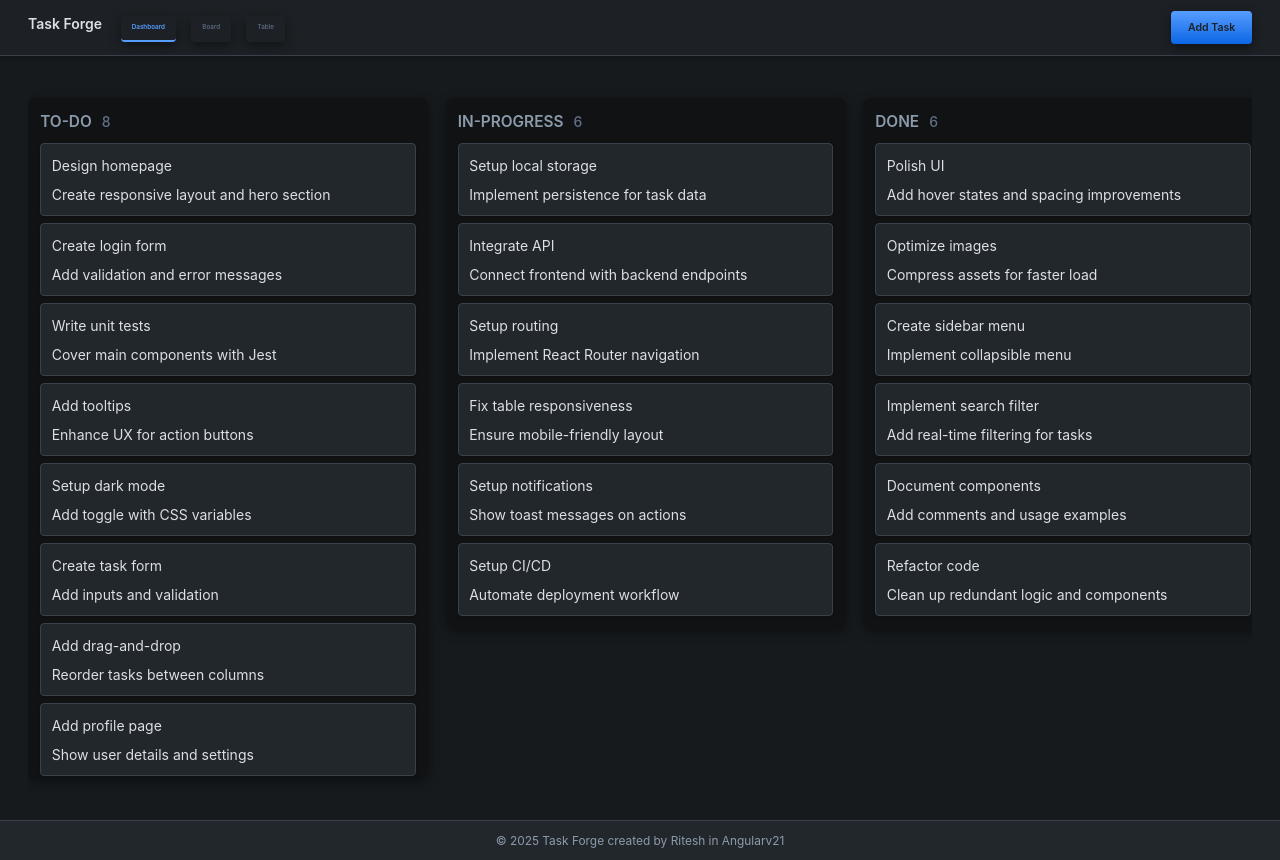
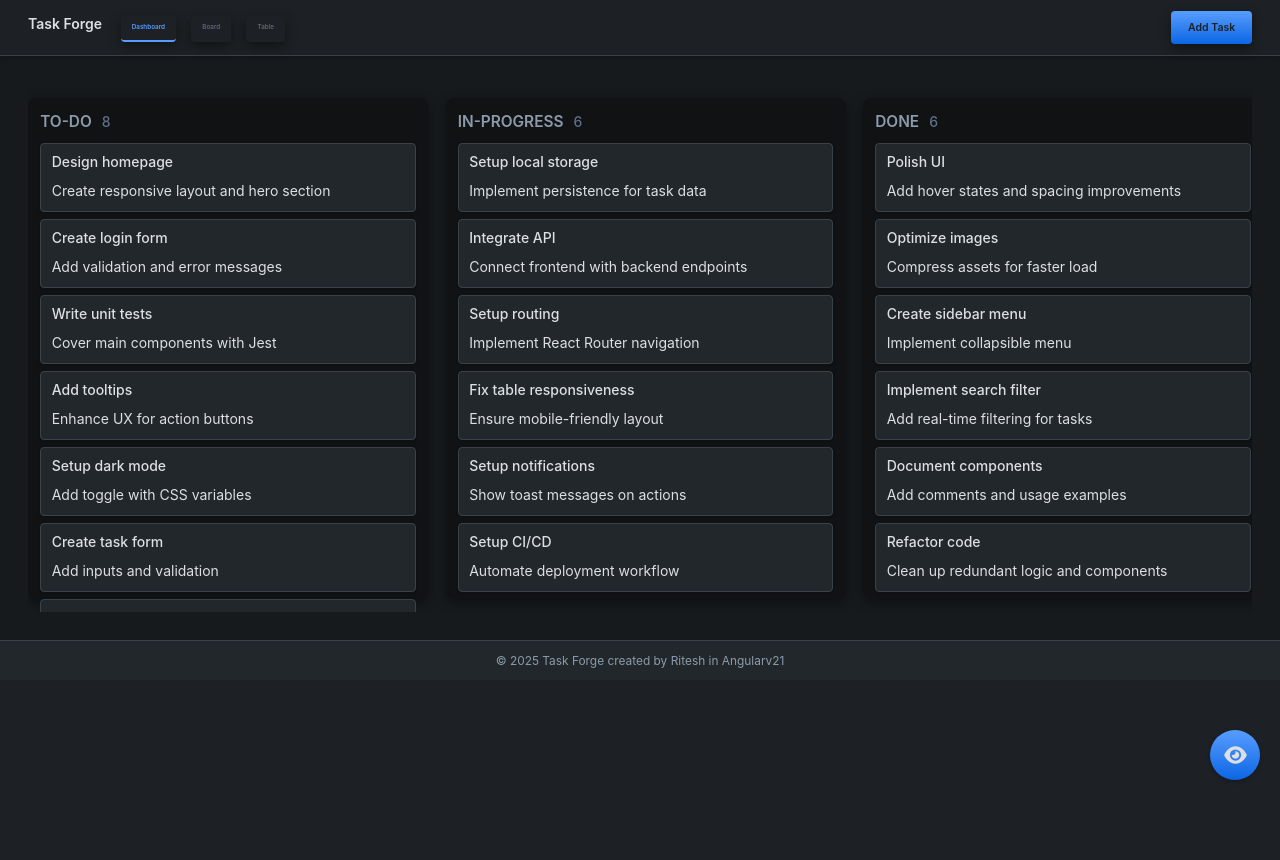
Before and after one commit to ritshkr1/task-forge, an Angular app: page /kanban in a window 1280 px wide. After the commit the page ends 800 px from the top, so only its background shows below. Built offline with nearby package versions, Linux system fonts and the light colour scheme.

Commit message:
Kanban: Add drag and drop and re-order

```diff
--- a/package.json
+++ b/package.json
@@ -23,12 +23,17 @@
   "private": true,
   "packageManager": "npm@11.6.1",
   "dependencies": {
+    "@angular/cdk": "^21.0.2",
     "@angular/common": "^21.0.0",
     "@angular/compiler": "^21.0.0",
     "@angular/core": "^21.0.0",
     "@angular/forms": "^21.0.0",
     "@angular/platform-browser": "^21.0.0",
     "@angular/router": "^21.0.0",
+    "@fortawesome/angular-fontawesome": "^4.0.0",
+    "@fortawesome/fontawesome-svg-core": "^7.1.0",
+    "@fortawesome/free-regular-svg-icons": "^7.1.0",
+    "@fortawesome/free-solid-svg-icons": "^7.1.0",
     "rxjs": "~7.8.0",
     "tslib": "^2.3.0"
   },
--- a/src/app/app.html
+++ b/src/app/app.html
@@ -1 +1 @@
-<app-layout />
+<app-layout (themeToggle)="handleToggleEvent($event)"/>
--- a/src/app/app.ts
+++ b/src/app/app.ts
@@ -1,5 +1,6 @@
-import { Component, signal } from '@angular/core';
+import { Component, signal,Inject,Renderer2 } from '@angular/core';
 import { Layout } from './layout/layout/layout';
+import { DOCUMENT } from '@angular/common';
 
 @Component({
   selector: 'app-root',
@@ -9,4 +10,27 @@ import { Layout } from './layout/layout/layout';
 })
 export class App {
   protected readonly title = signal('task-forge');
+  theme = 'dark';
+  constructor(
+    private renderer: Renderer2,
+    @Inject(DOCUMENT) private document: Document
+  ) {
+    const body = this.document.body;
+    this.renderer.addClass(body, this.theme);
+  }
+
+  handleToggleEvent(event:string){
+    const body = this.document.body;
+
+    if (this.theme) {
+      this.renderer.removeClass(body, this.theme);
+    }
+
+    if (event) {
+      this.renderer.addClass(body, event);
+      this.theme = event;
+    } else {
+      this.theme = '';
+    }
+  }
 }
--- a/src/app/directives/dropzone.ts
+++ b/src/app/directives/dropzone.ts
@@ -6,6 +6,7 @@ import { Task } from '../interface/task.model';
 })
 export class Dropzone {
   itemDropped = output<Task>();
+  dragedColumn = output<string>();
   constructor() { }
   // Prevents default behavior to allow dropping
 @HostListener('dragover', ['$event'])
@@ -26,4 +27,11 @@ onDrop(event: DragEvent) {
   }
 }
 
+@HostListener('dragenter', ['$event'])
+onDragEnter(event: DragEvent) {
+  event.preventDefault();
+  console.log('drag enter', event);
+  this.dragedColumn.emit('enter')
 }
+
+}
--- a/src/app/interface/task.model.ts
+++ b/src/app/interface/task.model.ts
@@ -18,3 +18,5 @@ interface User {
   userId: number;
   name: string;
 }
+
+export type TabNameType = 'To-Do' | 'In-Progress' | 'Done';
--- a/src/app/layout/layout/layout.html
+++ b/src/app/layout/layout/layout.html
@@ -1,3 +1,4 @@
 <app-header />
 <app-main-body />
 <app-footer />
+<button class="theme-toggle-btn" (click)="toggleTheme()"><fa-icon [icon]="solidEye"></fa-icon></button>
--- a/src/app/layout/layout/layout.ts
+++ b/src/app/layout/layout/layout.ts
@@ -1,14 +1,24 @@
-import { Component } from '@angular/core';
+import { Component,output } from '@angular/core';
 import { Header } from '../header/header';
 import { Footer } from '../footer/footer';
 import { MainBody } from '../main-body/main-body';
+import { FontAwesomeModule } from '@fortawesome/angular-fontawesome';
+import { faEye as solidEye} from '@fortawesome/free-solid-svg-icons';
+// import {faEye as regularEye} from '@fortawesome/free-regular-svg-icons'
 
 @Component({
   selector: 'app-layout',
-  imports: [Header, Footer, MainBody],
+  imports: [Header, Footer, MainBody,FontAwesomeModule],
   templateUrl: './layout.html',
   styleUrl: './layout.css',
 })
 export class Layout {
-
+  solidEye = solidEye;
+  // regularEye = regularEye;
+  themeToggle = output<string>();
+  theme = 'dark';
+  toggleTheme(){
+    this.theme = this.theme === 'dark' ? 'light' : 'dark';
+    this.themeToggle.emit(this.theme);
+  }
 }
--- a/src/app/pages/kanban-dashboard/kanban-dashboard.html
+++ b/src/app/pages/kanban-dashboard/kanban-dashboard.html
@@ -1,31 +1,16 @@
-<div class="kanban-container">
+<div class="kanban-container" cdkDropListGroup>
   @for(tabName of tabNames; track tabName){
-  <!-- <KanbanColumn key={tabName} tabTitle={tabName} handleDropData={handleDropData} dropZone={dropZone} setDropZone={setDropZone}>
-
-                    {tasks.filter((task) => task.status === tabName).map((task) => <KanbanCard priority={task.priority} key={task.id} id={task.id} updateId={handleUpdateTaskId} description={task.description} editTask={editTask}>{task.title}</KanbanCard>)}
-                    {createNewTask === tabName && <AddKanbanTask key={`${tabName} newtask`} tabName={tabName} addNewTask={kanbanStyleNewTask} />}
-                    <div style={{ display: 'flex', justifyContent: 'flex-end' }}>
-                        <button style={{ maxWidth: '50px', background: '#1f2937' }} onClick={e => setCreateNewTask((c) => tabName)}><AweFontIcons iconName={"plus"} /></button>
-                    </div>
-                </KanbanColumn> -->
-  <div class="kanban-column inprogress" appDropzone (itemDropped)="callDropped($event,tabName)">
-    <!-- onDragEnter={handleDragEnter}
-        onDragLeave={e => { console.log('onDragLeave'); }}
-        onDragOver={e => { e.preventDefault(); console.log('onDragOver', classStyleName); }}
-        onDrop={handleDropEvent}> -->
+  <div [class]="kanbanColumnClass" cdkDropList [cdkDropListData]="tasksInitialData[tabName]" (cdkDropListDropped)="handleDragAndDrop($event)">
+    <!-- kanban-column-dropzone -->
     <h3>
       {{ tabName }}
       <div class="kanban-column-count">{{ tasksInitialData[tabName].length }}</div>
     </h3>
-    <!-- {children} -->
-    <!-- draggable="{true}"
-      onDragStart="{handleDragStart}"
-      onClick="{UpdateTask}" -->
     @for(task of tasksInitialData[tabName]; track task.id){
 
-    <div class="kanban-card" draggable="true" appDragable [appDraggable]="task">
+    <div class="kanban-card" draggable="true" cdkDrag>
       <div [style.display]="'flex'">
-        <p [style.width]="'85%'">{{ task.title }}</p>
+        <p [style.width]="'85%'" class="kanban-card-title">{{ task.title }}</p>
         <!-- <PriorityLabel priority={priority} /> -->
       </div>
       <p className="kanban-card-description">{{ task.description }}</p>
--- a/src/app/pages/kanban-dashboard/kanban-dashboard.ts
+++ b/src/app/pages/kanban-dashboard/kanban-dashboard.ts
@@ -1,63 +1,50 @@
 import { Component } from '@angular/core';
 import { DataFetch } from '../../data-sharing/data-fetch';
 import { Task,KanbanColumns } from '../../interface/task.model';
-import { Dragable } from '../../directives/dragable';
-import { Dropzone } from '../../directives/dropzone';
+import { TabNameType } from '../../interface/task.model';
+import {CdkDrag, CdkDragDrop, CdkDropList,CdkDropListGroup, moveItemInArray,transferArrayItem} from '@angular/cdk/drag-drop';
 
-type TabNameType = 'To-Do' | 'In-Progress' | 'Done';
 
 @Component({
   selector: 'app-kanban-dashboard',
-  imports: [Dragable,Dropzone],
+  imports: [CdkDrag,CdkDropList,CdkDropListGroup],
   templateUrl: './kanban-dashboard.html',
   styleUrl: './kanban-dashboard.css',
 })
 export class KanbanDashboard {
   tabNames: TabNameType[] = ["To-Do", "In-Progress", "Done"];
+  kanbanColumnClass = 'kanban-column kanban-column-dropzone'
   masterTasksList : Task[] = []
-  tasksInitialData:KanbanColumns = {
+  tasksInitialData:any = {
   'To-Do': [],
   'In-Progress':[],
   'Done':[],
 }
   constructor(private dataFetch : DataFetch){
-      this.dataFetch.getData().subscribe(data => {
+    this.getTasksData();
+    }
+
+
+  getTasksData(){
+    this.dataFetch.getData().subscribe(data => {
         this.masterTasksList = [...data];
         this.tasksInitialData = this.dataFetch.groupTasks(data);
-        console.log(this.tasksInitialData)
       })
-    }
-  getTabData(tabName:'To-Do' | 'In-Progress' | 'Done'){
-    let titleName = ""
-  let classStyleName = ""
-    if (tabName === "To-Do") {
-        titleName = "To Do"
+  }
 
 
-        classStyleName = "todo"
-    } else if (tabName === "In-Progress") {
-        titleName = "In Progress"
-        classStyleName = "inprogress"
+
+  handleDragAndDrop(event: CdkDragDrop<string[]>) {
+    if (event.previousContainer === event.container) {
+      moveItemInArray(event.container.data, event.previousIndex, event.currentIndex);
     } else {
-        titleName = "Done"
-        classStyleName = "done"
+      transferArrayItem(
+        event.previousContainer.data,
+        event.container.data,
+        event.previousIndex,
+        event.currentIndex,
+      );
     }
+    this.dataFetch.updateTasksLocal(this.tasksInitialData);
   }
-
-  // getColumnClass(){
-  //   return `kanban-column ${dropZone === tabTitle ? 'kanban-column-dropzone' : ''} ${classStyleName}`
-  // }
-
-  callDropped(event:Task,tabName:TabNameType){
-    console.log(tabName)
-    const updatedTasks = this.masterTasksList.map((task) => {
-            if (task.id === event.id) {
-                return { ...task, status: tabName }
-            } else {
-                return { ...task }
-            }
-        });
-    this.tasksInitialData = this.dataFetch.groupTasks(updatedTasks);
-  }
-
 }
--- a/src/styles.css
+++ b/src/styles.css
@@ -1,6 +1,6 @@
 /* You can add global styles to this file, and also import other style files */
 
-@import "tailwindcss";
+@import 'tailwindcss';
 @import './theme.css';
 
 /* Reset Margins and Padding */
@@ -9,9 +9,7 @@
   margin: 0;
   padding: 0;
   /* Applying transition globally for smooth theme changes and hover effects */
-    transition: background 0.18s ease-in-out,
-      color 0.18s ease-in-out,
-      border-color 0.18s ease-in-out,
+  transition: background 0.18s ease-in-out, color 0.18s ease-in-out, border-color 0.18s ease-in-out,
     box-shadow 0.18s ease;
 }
 
@@ -30,7 +28,8 @@ body {
   color: var(--text-primary);
   line-height: 1.5;
   /* Use Inter as the preferred font, falling back to system fonts */
-  font-family: "Inter", -apple-system, BlinkMacSystemFont, "Segoe UI", Roboto, "Helvetica Neue", Arial, sans-serif;
+  font-family: 'Inter', -apple-system, BlinkMacSystemFont, 'Segoe UI', Roboto, 'Helvetica Neue',
+    Arial, sans-serif;
   -webkit-font-smoothing: antialiased;
   -moz-osx-font-smoothing: grayscale;
   -webkit-text-size-adjust: 100%;
@@ -63,7 +62,7 @@ button:focus-visible,
 input:focus-visible,
 select:focus-visible,
 textarea:focus-visible,
-[role="button"]:focus-visible,
+[role='button']:focus-visible,
 .focusable:focus-visible {
   /* Use a strong, consistent focus ring from the accent color */
   outline: 3px solid var(--accent-focus-ring);
@@ -142,7 +141,6 @@ footer {
 ::-webkit-scrollbar-thumb:hover {
   background: var(--text-muted);
 }
-
 
 /* TABLES */
 
@@ -212,11 +210,6 @@ td {
   /* Slightly darker dash for better visibility */
 }
 
-
-
-
-
-
 /* Action buttons inside cells */
 td button {
   min-width: 30px;
@@ -263,15 +256,11 @@ td .btn-delete:hover {
 
 /* Tablet View (from 600px up) */
 @media (min-width: 600px) {
-
 }
 
 /* Desktop View (from 1024px up) */
 @media (min-width: 1024px) {
-
-        }
-
-
+}
 
 /* Mobile: stack table as cards */
 /* @media (max-width:480px) {
@@ -350,8 +339,8 @@ label {
 }
 
 /* Input Fields (Text, Date, Select, Textarea) */
-input[type="text"],
-input[type="date"],
+input[type='text'],
+input[type='date'],
 select,
 textarea {
   padding: 0.6rem 0.8rem;
@@ -382,7 +371,7 @@ textarea:focus {
 }
 
 /* Specific styling for date input color scheme */
-input[type="date"] {
+input[type='date'] {
   color-scheme: dark;
 }
 
@@ -506,12 +495,12 @@ select option {
 /* Filters & sort */
 .table-head-wrapper {
   align-items: center;
-  display: inline-block
+  display: inline-block;
 }
 
 .filter-icon {
   cursor: pointer;
-  margin-top: 2px
+  margin-top: 2px;
 }
 
 .table-head-filter {
@@ -529,7 +518,7 @@ select option {
 
 .table-head-filter:focus {
   border-color: var(--accent);
-  outline: none
+  outline: none;
 }
 
 .sort-button {
@@ -556,33 +545,33 @@ select option {
 
 .sort-button .sort-arrow {
   font-size: 12px;
-  transition: transform 0.16s
+  transition: transform 0.16s;
 }
 
 .sort-button.asc .sort-arrow {
   transform: rotate(0deg);
-  color: var(--accent)
+  color: var(--accent);
 }
 
 .sort-button.desc .sort-arrow {
   transform: rotate(180deg);
-  color: var(--accent)
+  color: var(--accent);
 }
 
 /* Priority & status visuals */
 .priority-high {
   color: var(--error-500);
-  font-weight: 700
+  font-weight: 700;
 }
 
 .priority-medium {
   color: var(--warning-500);
-  font-weight: 600
+  font-weight: 600;
 }
 
 .priority-low {
   color: var(--success-500);
-  font-weight: 600
+  font-weight: 600;
 }
 
 /* status pills - adapted to dark bg */
@@ -594,7 +583,7 @@ select option {
   border-radius: 6px;
   font-size: 0.85rem;
   font-weight: 600;
-  border: 1px solid rgba(87, 157, 255, 0.1)
+  border: 1px solid rgba(87, 157, 255, 0.1);
 }
 
 .status-inprogress {
@@ -605,7 +594,7 @@ select option {
   border-radius: 6px;
   font-size: 0.85rem;
   font-weight: 600;
-  border: 1px solid rgba(245, 158, 11, 0.1)
+  border: 1px solid rgba(245, 158, 11, 0.1);
 }
 
 .status-done {
@@ -616,7 +605,7 @@ select option {
   border-radius: 6px;
   font-size: 0.85rem;
   font-weight: 600;
-  border: 1px solid rgba(16, 185, 129, 0.04)
+  border: 1px solid rgba(16, 185, 129, 0.04);
 }
 
 /* priority badges for kanban/cards */
@@ -624,22 +613,22 @@ select option {
   padding: 0.25rem 0.5rem;
   border-radius: 6px;
   font-size: 0.75rem;
-  font-weight: 700
+  font-weight: 700;
 }
 
 .priority-high {
   background: rgba(239, 68, 68, 0.06);
-  color: var(--error-text)
+  color: var(--error-text);
 }
 
 .priority-medium {
   background: rgba(245, 158, 11, 0.06);
-  color: var(--warning-text)
+  color: var(--warning-text);
 }
 
 .priority-low {
   background: rgba(16, 185, 129, 0.06);
-  color: var(--success-text)
+  color: var(--success-text);
 }
 
 /* =========================================
@@ -927,9 +916,16 @@ select option {
   /* Reduced gap between tasks */
   border: 1px solid #101214;
   /* Border color matches background */
-  height: fit-content;
+  height: 500px;
   /* Ensure column only takes up necessary height */
   max-height: calc(100vh - 120px);
+}
+
+.cdk-drop-list.cdk-drop-list-dragging {
+  border: 2px dashed var(--accent);
+  background: rgba(87, 157, 255, 0.08);
+  border-radius: 10px;
+  transition: background 0.18s ease, border-color 0.18s ease;
 }
 
 .kanban-column h3 {
@@ -943,12 +939,12 @@ select option {
   text-transform: uppercase;
 }
 
-.kanban-column-dropzone {
+/* .kanban-column-dropzone {
   border: 2px dashed var(--accent);
   background: rgba(87, 157, 255, 0.08);
   border-radius: 10px;
   transition: background 0.18s ease, border-color 0.18s ease;
-}
+} */
 
 .kanban-column-count {
   display: inline-flex;
@@ -980,7 +976,6 @@ select option {
   box-shadow: 0 1px 3px rgba(0, 0, 0, 0.2);
   cursor: grab;
   transition: all 0.16s ease;
-
 }
 
 .kanban-card-header {
@@ -998,7 +993,7 @@ select option {
 
 .kanban-card-title {
   font-weight: 500;
-  font-size: 0.95rem;
+  font-size: 1rem;
   color: var(--text-primary);
   /* Truncate long titles */
   white-space: nowrap;
@@ -1071,19 +1066,6 @@ select option {
   box-shadow: 0 4px 8px rgba(0, 0, 0, 0.3);
 }
 
-/* Column specific styles (resetting default colors on cards/titles) */
-.todo h3 {
-  color: var(--text-secondary);
-}
-
-.inprogress h3 {
-  color: var(--text-secondary);
-}
-
-.done h3 {
-  color: var(--text-secondary);
-}
-
 .done .kanban-card {
   opacity: 0.65;
   border-left: 4px solid var(--success-500);
@@ -1098,44 +1080,43 @@ select option {
 
 /* Utilities & small helpers */
 .hidden-mobile {
-  display: none
-}
-
-@media (min-width:481px) {
+  display: none;
+}
+
+@media (min-width: 481px) {
   .hidden-mobile {
-    display: initial
+    display: initial;
   }
 }
 
 tbody tr {
   position: relative;
-  z-index: 1
+  z-index: 1;
 }
 
 /* Responsive: Tablet 481px - 1024px */
-@media (min-width:481px) and (max-width:1024px) {
-
+@media (min-width: 481px) and (max-width: 1024px) {
   th,
   td {
     padding: 0.8rem;
-    font-size: 0.95rem
+    font-size: 0.95rem;
   }
 
   header,
   footer {
-    padding: 0.8rem 1.2rem
+    padding: 0.8rem 1.2rem;
   }
 
   .task-form {
-    grid-template-columns: repeat(auto-fit, minmax(180px, 1fr))
+    grid-template-columns: repeat(auto-fit, minmax(180px, 1fr));
   }
 
   .table-head-filter {
-    width: 70%
+    width: 70%;
   }
 
   .table-container {
-    max-height: calc(100vh - 180px)
+    max-height: calc(100vh - 180px);
   }
 
   /* Kanban board uses horizontal scroll, but columns are wider */
@@ -1146,97 +1127,96 @@ tbody tr {
   }
 
   .kanban-column {
-    min-width: 300px
+    min-width: 300px;
   }
 }
 
 /* Desktop / Laptop: 1025px+ */
-@media (min-width:1025px) {
-
+@media (min-width: 1025px) {
   th,
   td {
     padding: 1rem 1.2rem;
-    font-size: 1rem
+    font-size: 1rem;
   }
 
   header,
   footer {
-    padding: 1rem 2rem
+    padding: 1rem 2rem;
   }
 
   main {
-    padding: 2rem
+    padding: 2rem;
   }
 
   .task-form {
     grid-template-columns: repeat(auto-fit, minmax(220px, 1fr));
-    padding: 1rem 1.5rem
+    padding: 1rem 1.5rem;
   }
 
   /* Resetting mobile display properties for table */
   table {
-    display: table
+    display: table;
   }
 
   thead {
-    display: table-header-group
+    display: table-header-group;
   }
 
   tbody {
-    display: table-row-group
+    display: table-row-group;
   }
 
   tr {
-    display: table-row
+    display: table-row;
   }
 
   th,
   td {
-    display: table-cell
+    display: table-cell;
   }
 
   .table-container {
     max-width: 1150px;
     margin: 0 auto;
-    max-height: calc(100vh - 220px)
+    max-height: calc(100vh - 220px);
   }
 
   .kanban-container {
     display: flex;
     gap: 1.25rem;
-    padding-bottom: 1rem
+    padding-bottom: 1rem;
   }
 
   .kanban-column {
-    min-width: 400px
+    min-width: 400px;
   }
 }
 
 /* XL polish: 1440px+ */
-@media (min-width:1440px) {
+@media (min-width: 1440px) {
   body {
-    font-size: 1.02rem
+    font-size: 1.02rem;
   }
 
   .table-container {
-    max-width: 1400px
+    max-width: 1400px;
   }
 
   .task-form {
     max-width: 1200px;
-    margin: 0 auto 1.5rem
+    margin: 0 auto 1.5rem;
   }
 }
 
 /* Tiny tweaks to ensure contrast and legibility */
 /* stronger labels and subtle caps */
 label {
-  letter-spacing: 0.2px
+  letter-spacing: 0.2px;
 }
 
 th {
   letter-spacing: 0.3px;
-  text-transform: none
+  text-transform: none;
 }
 
 /* ensure visually-hidden for screen reader helpers (if used) */
@@ -1246,7 +1226,7 @@ th {
   width: 1px;
   overflow: hidden;
   clip: rect(1px, 1px, 1px, 1px);
-  white-space: nowrap
+  white-space: nowrap;
 }
 
 /* end of dark stylesheet */
@@ -1324,11 +1304,10 @@ th {
   height: 250px;
   border-radius: 50%;
   /* Simplified Conic-Gradient based on your status colors */
-  background-image: conic-gradient(var(--warning-500) 0% 66.6%,
-      /* In Progress: 4/6 */
-      var(--accent) 66.6% 83.3%,
-      /* To Do: 1/6 (Using Accent Blue as To Do placeholder) */
-      var(--success-500) 83.3% 100%
+  background-image: conic-gradient(
+    var(--warning-500) 0% 66.6%,
+    /* In Progress: 4/6 */ var(--accent) 66.6% 83.3%,
+    /* To Do: 1/6 (Using Accent Blue as To Do placeholder) */ var(--success-500) 83.3% 100%
       /* Done: 1/6 */
   );
 }
@@ -1361,7 +1340,6 @@ th {
   color: var(--text-muted);
 }
 
-
 .status-legend ul {
   display: flex;
   height: 250px;
@@ -1507,7 +1485,6 @@ th {
   color: var(--warning-text);
 }
 
-
 /* =========================================
    3. Priority Breakdown Card
    ========================================= */
@@ -1611,7 +1588,6 @@ th {
   background-color: var(--accent);
   border-radius: 3px;
 }
-
 
 /* =========================================
    5. Team Workload Card
@@ -1642,7 +1618,6 @@ th {
   font-size: 0.9rem;
   border-bottom: 1px dashed rgba(255, 255, 255, 0.05);
 }
-
 
 .unassigned-icon {
   display: inline-block;
@@ -1756,14 +1731,12 @@ th {
   background-color: var(--success-500);
 }
 
-
 /* =========================================
    RESPONSIVE BREAKPOINTS (Based on Global)
    ========================================= */
 
 /* Tablet/Small Desktop (481px - 1024px) */
 @media (min-width: 481px) {
-
   /* Status Overview: Restore horizontal content layout */
   .status-content {
     flex-direction: row;
@@ -1800,10 +1773,8 @@ th {
   }
 }
 
-
 /* Desktop / Laptop (1025px+) */
 @media (min-width: 1025px) {
-
   /* Dashboard Grid: Enable the two-column layout */
   .dashboard-grid {
     grid-template-columns: 1fr 1fr;
@@ -1947,7 +1918,6 @@ th {
   color: var(--error-500);
 }
 
-
 .metric-details {
   display: flex;
   flex-direction: column;
@@ -1964,7 +1934,6 @@ th {
   font-size: 0.75rem;
   color: var(--text-secondary);
 }
-
 
 /* =========================================
    DESKTOP ENHANCEMENTS for Metrics Bar
```
Also changed, not shown: src/app/data-sharing/data-fetch.ts (+20 -2 lines), src/theme.css (+68 -13 lines), 2 other files (tests, documents, lock files or other folders). Lines whose indentation alone changed are shown as unchanged.
